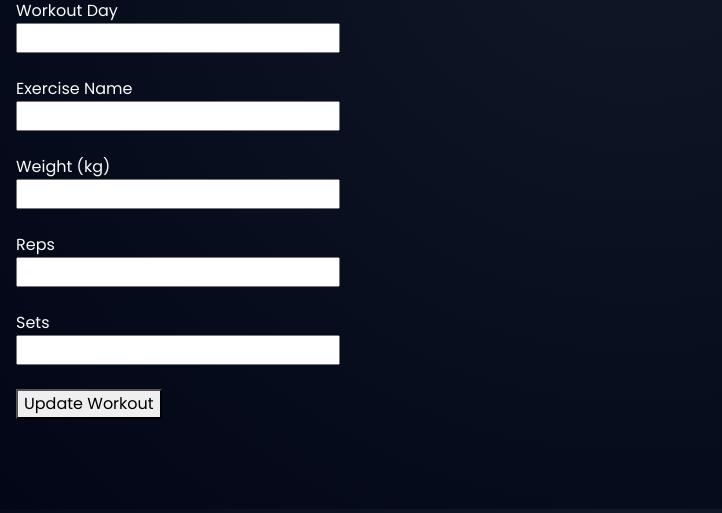
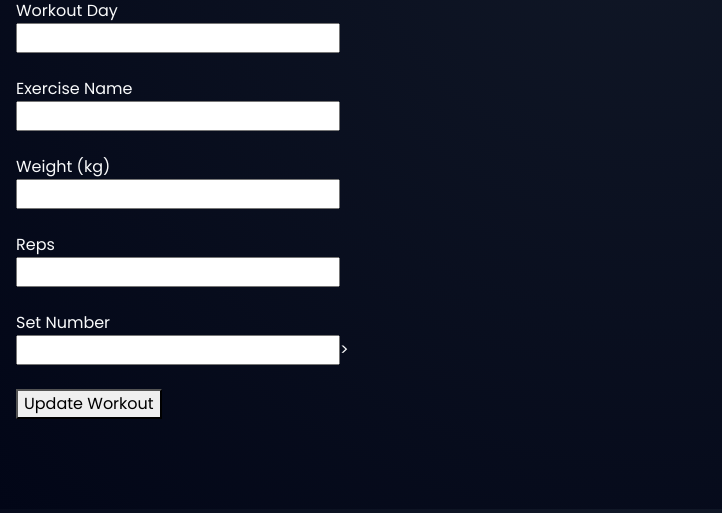
Before and after one commit to dreadnau/gym-tracker, a Flask app: page /edit-workout/1 in a window 1280 px wide. Shown: the part 123-636 px from the top of the page, without its empty margins (0-722 px from the left). Run offline with Flask 3, Linux system fonts and the light colour scheme; data that the repository does not hold is empty; some libraries are stand-ins or nearby versions.

Commit message:
Fix update route and edit form for set_number

```diff
--- a/app.py
+++ b/app.py
@@ -173,7 +173,9 @@ def update_workout(id):
     workout.exercise = request.form["exercise"]
     workout.weight = request.form["weight"]
     workout.reps = request.form["reps"]
-    workout.sets = request.form["sets"]
+
+    # Use set_number instead of sets
+    workout.set_number = request.form["set_number"]
 
     db.session.commit()
 
--- a/templates/edit_workout.html
+++ b/templates/edit_workout.html
@@ -22,9 +22,8 @@
 
     <input type="number" name="reps" value="{{ workout.reps }}"><br><br>
 
-    <label>Sets</label><br>
-
-    <input type="number" name="sets" value="{{ workout.sets }}"><br><br>
+    <label>Set Number</label><br>
+    <input type="number" name="set_number" value="{{ workout.set_number }}">><br><br>
 
     <button type="submit">Update Workout</button>
 
```
